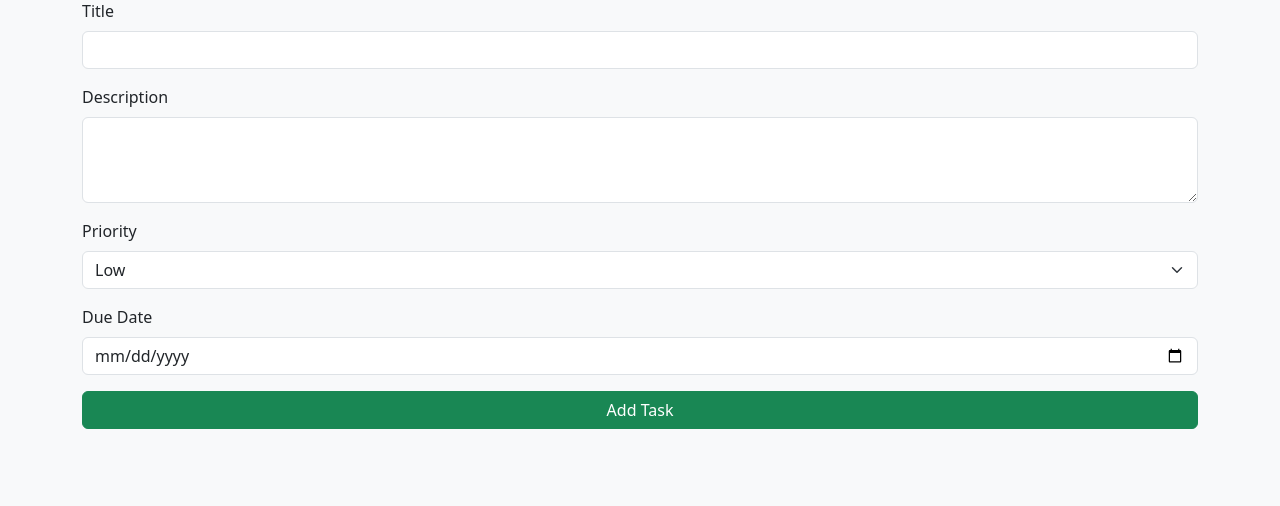
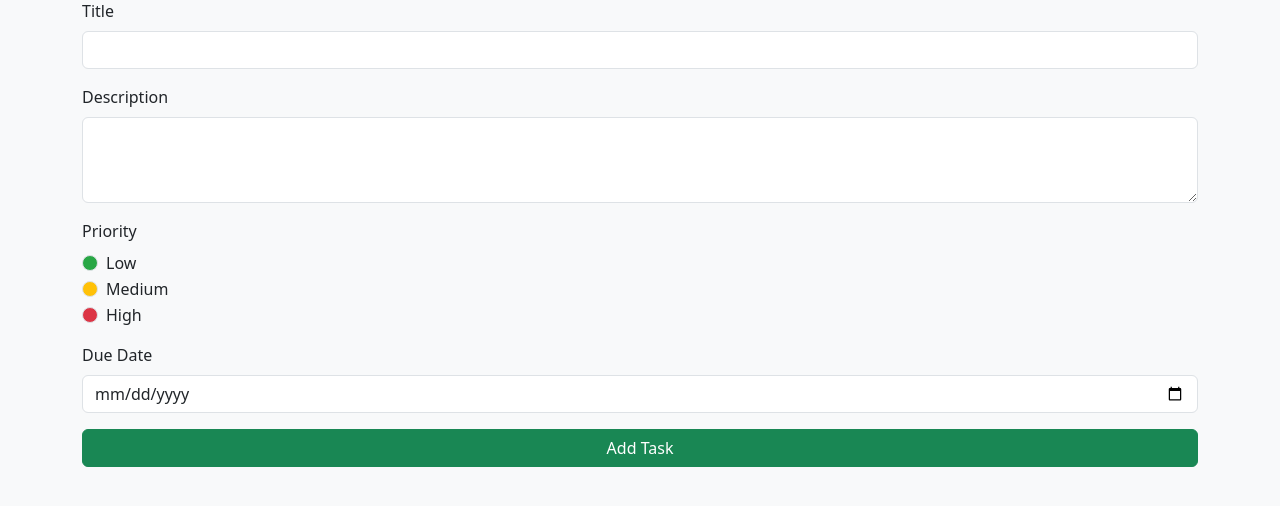
Before and after one commit to jamnic1994/TaskMaster, a Flask app: template templates/task_form.html in a window 1280 px wide. Shown: the part 127-633 px from the top of the page. Run offline with Flask 3, Linux system fonts and the light colour scheme; the template is opened without the code that fills it, so the values that code supplies are empty.

Commit message:
Users can now add tasks

```diff
--- a/app.py
+++ b/app.py
@@ -1,3 +1,5 @@
+from datetime import datetime
+
 from flask import Flask, render_template, redirect, url_for, request, flash
 from flask_sqlalchemy import SQLAlchemy
 from flask_login import LoginManager, login_user, logout_user, login_required, current_user
@@ -80,20 +82,34 @@ def register():
         return redirect(url_for('login'))
     return render_template('register.html')
 
-@app.route('/add', methods=['GET', 'POST'])
+@app.route('/add_task', methods=['GET', 'POST'])
 @login_required
 def add_task():
     if request.method == 'POST':
+        title = request.form['title']
+        description = request.form['description']
+        priority = request.form['priority']
+        due_date_str = request.form['due_date']  # Date in string format from the form
+
+        # Convert due_date_str to a date object if it is not empty
+        due_date = datetime.strptime(due_date_str, '%Y-%m-%d').date() if due_date_str else None
+
+        # Create a new Task instance
         new_task = Task(
-            title=request.form['title'],
-            description=request.form.get('description'),
-            priority=request.form.get('priority'),
-            due_date=request.form.get('due_date'),
+            title=title,
+            description=description,
+            priority=int(priority),  # Convert priority to integer
+            due_date=due_date,
+            status='Pending',
             user_id=current_user.id
         )
+
+        # Add to database
         db.session.add(new_task)
         db.session.commit()
+        flash('Task added successfully!')
         return redirect(url_for('index'))
+
     return render_template('task_form.html')
 
 @app.route('/delete/<int:task_id>')
@@ -108,6 +124,7 @@ def delete_task(task_id):
 @app.route('/logout')
 def logout():
     logout_user()
+    flash('Logged out successfully.')
     return redirect(url_for('login'))
 
 if __name__ == '__main__':
--- a/templates/task_form.html
+++ b/templates/task_form.html
@@ -2,7 +2,14 @@
 <html lang="en">
 <head>
     <meta charset="UTF-8">
-    <title>Title</title>
+    <title>Add New Task</title>
+    <link href="https://cdn.jsdelivr.net/npm/bootstrap@5.3.0-alpha1/dist/css/bootstrap.min.css" rel="stylesheet">
+    <style>
+        /* Custom colors for radio buttons */
+        .form-check-input.low { background-color: #28a745; }  /* Green for Low */
+        .form-check-input.medium { background-color: #ffc107; } /* Yellow for Medium */
+        .form-check-input.high { background-color: #dc3545; } /* Red for High */
+    </style>
 </head>
 <body>
 
@@ -20,12 +27,19 @@
             <textarea name="description" class="form-control" rows="3"></textarea>
         </div>
         <div class="mb-3">
-            <label for="priority" class="form-label">Priority</label>
-            <select name="priority" class="form-select">
-                <option>Low</option>
-                <option>Medium</option>
-                <option>High</option>
-            </select>
+            <label class="form-label">Priority</label>
+            <div class="form-check">
+                <input type="radio" name="priority" value="1" class="form-check-input low" id="priorityLow" required>
+                <label for="priorityLow" class="form-check-label">Low</label>
+            </div>
+            <div class="form-check">
+                <input type="radio" name="priority" value="2" class="form-check-input medium" id="priorityMedium">
+                <label for="priorityMedium" class="form-check-label">Medium</label>
+            </div>
+            <div class="form-check">
+                <input type="radio" name="priority" value="3" class="form-check-input high" id="priorityHigh">
+                <label for="priorityHigh" class="form-check-label">High</label>
+            </div>
         </div>
         <div class="mb-3">
             <label for="due_date" class="form-label">Due Date</label>
```
